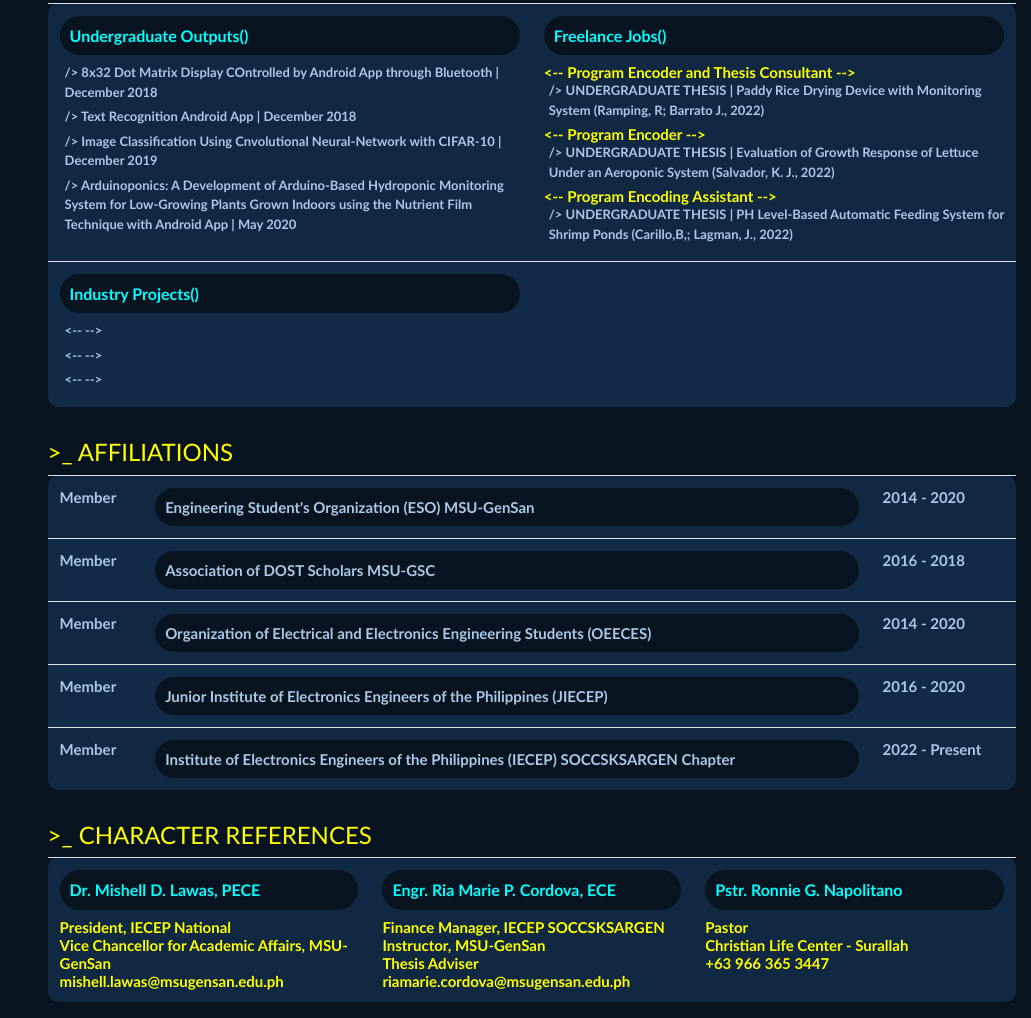
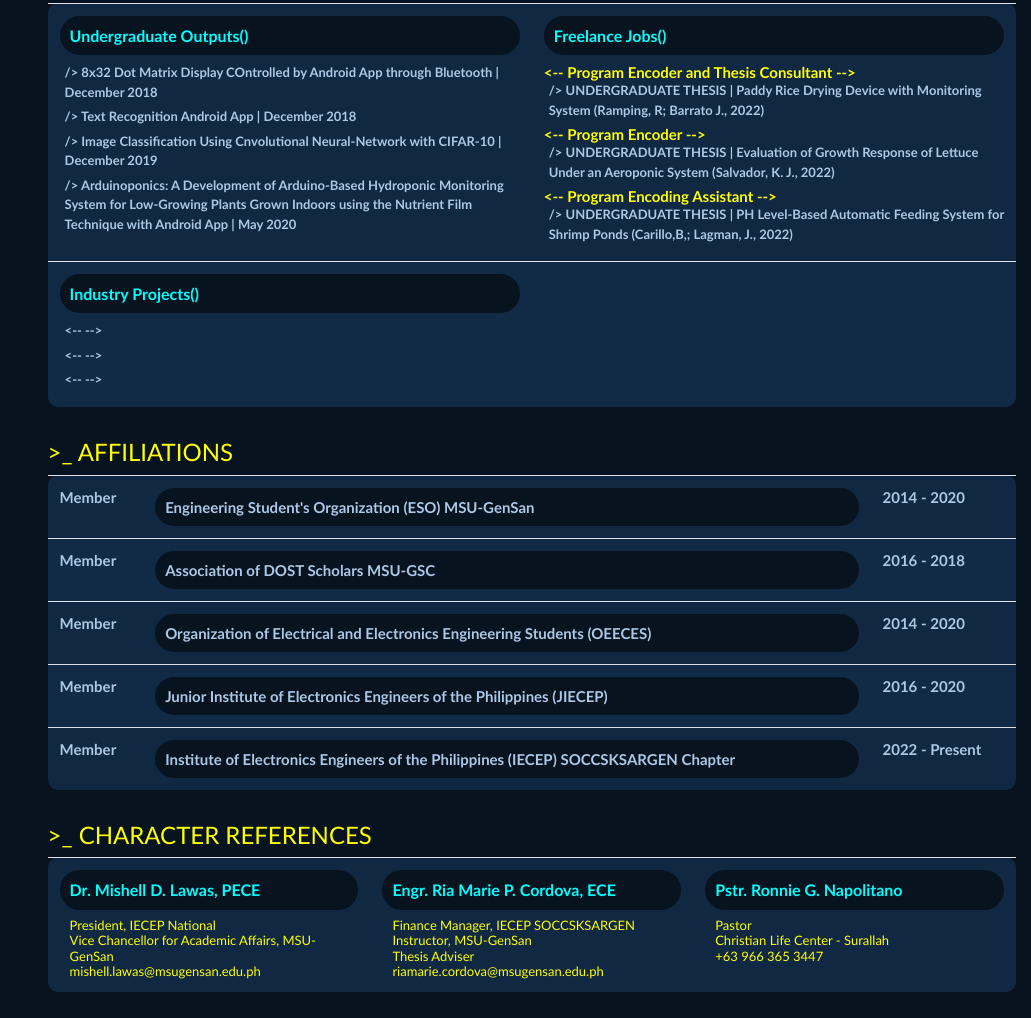
Before and after one commit to jiyuutech/jiyuutech.github.io, a plain HTML site: page index.html in a window 1280 px wide. Shown: the part 2139-3157 px from the top of the page, without its empty margins (249-1280 px from the left). Drawn offline with nearby package versions, Linux system fonts and the light colour scheme.

Commit message:
modified css

```diff
--- a/css/ocv.css
+++ b/css/ocv.css
@@ -156,3 +156,9 @@ width: 5%;
 #char th{
 width: 33%;
 }
+
+#char h6{
+    padding-left: 10px;
+    font-size: small;
+    font-weight: lighter;
+}
```
